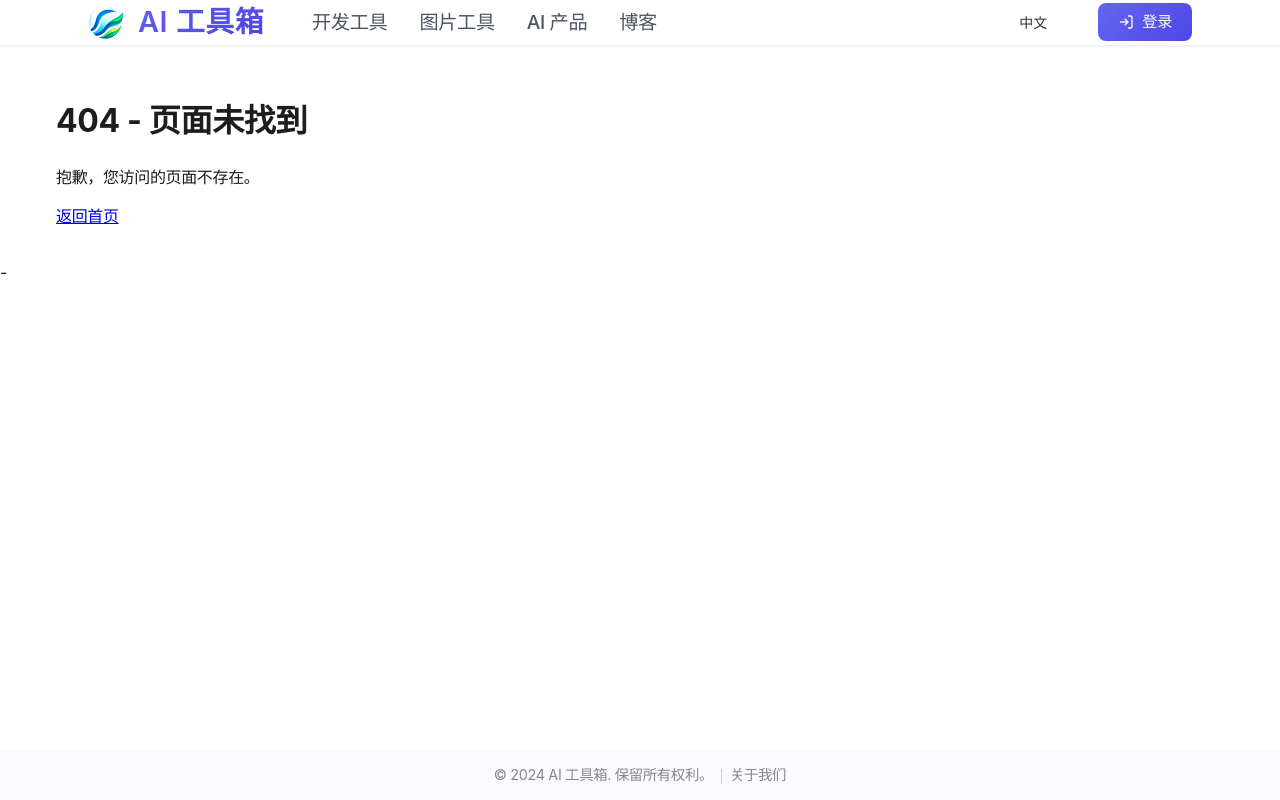
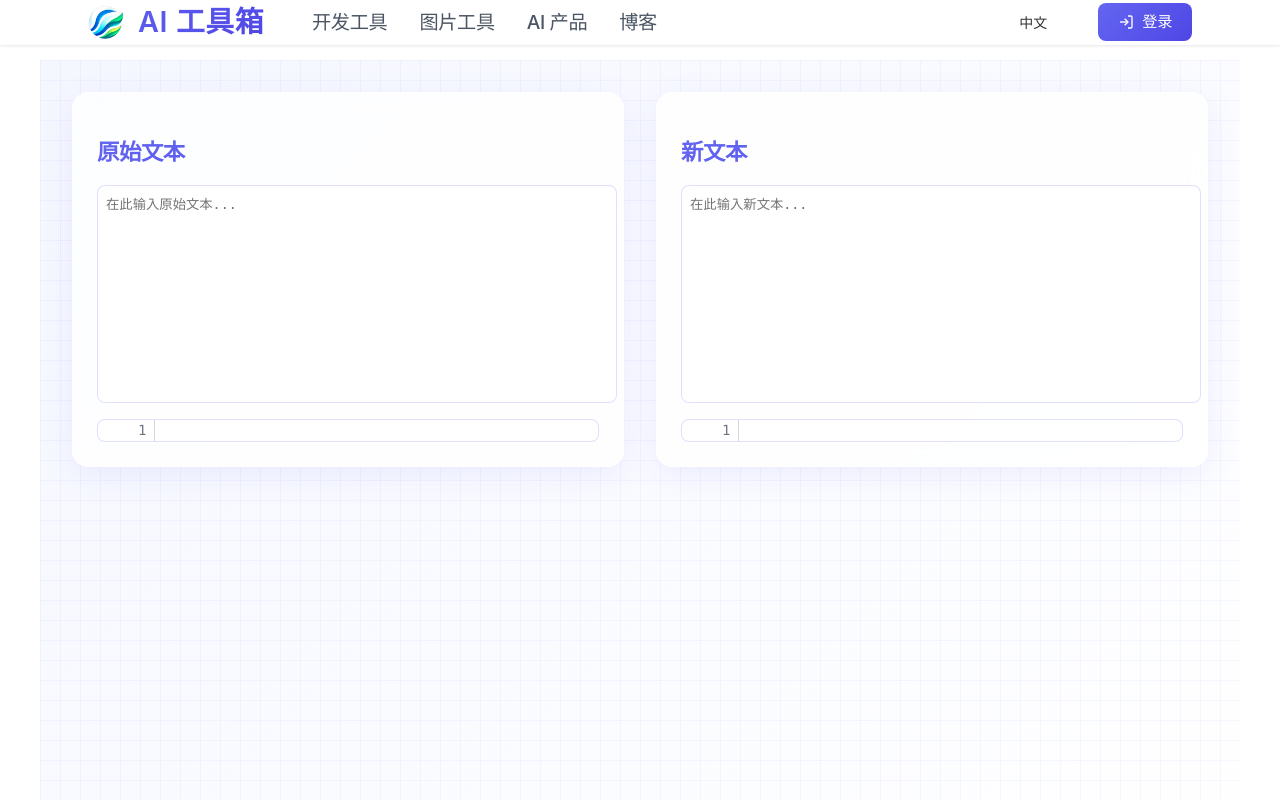
Before and after one commit to fisherdaddy/ai-toolbox, a React (Vite) app: page /text-diff in a window 1280 px wide. Before the commit this address had no page. Shown: the top 800 px of the page. Built offline with nearby package versions, Linux system fonts and the light colour scheme.

Commit message:
feature: 新增diff工具

```diff
--- a/package.json
+++ b/package.json
@@ -10,6 +10,7 @@
   "dependencies": {
     "@react-oauth/google": "^0.12.1",
     "antd": "^5.21.6",
+    "diff": "^7.0.0",
     "dompurify": "^3.1.7",
     "html2canvas": "^1.4.1",
     "i18next": "^23.16.5",
--- a/src/App.jsx
+++ b/src/App.jsx
@@ -21,6 +21,7 @@ const HandwriteGen  = lazy(() => import('./components/HandwriteGen'));
 const ImageBase64Converter  = lazy(() => import('./components/ImageBase64Converter'));
 const QuoteCard = lazy(() => import('./components/QuoteCard'));
 const LatexToImage = lazy(() => import('./components/LatexToImage'));
+const TextDiff = lazy(() => import('./components/TextDiff'));
 
 function App() {
   return (
@@ -48,6 +49,7 @@ function App() {
               <Route path="/image-base64" element={<ImageBase64Converter />} />
               <Route path="/quote-card" element={<QuoteCard />} />
               <Route path="/latex-to-image" element={<LatexToImage />} />
+              <Route path="/text-diff" element={<TextDiff />} />
               <Route path="*" element={<NotFound />} />
 
             </Routes>
--- /dev/null
+++ b/src/components/TextDiff.jsx
@@ -0,0 +1,268 @@
+import React, { useState } from 'react';
+import styled from 'styled-components';
+import { useTranslation } from '../js/i18n';
+import SEO from './SEO';
+
+const Container = styled.div`
+  min-height: 100vh;
+  background: linear-gradient(135deg, #f5f7ff 0%, #ffffff 100%);
+  padding: 2rem;
+  position: relative;
+
+  &::before {
+    content: '';
+    position: absolute;
+    top: 0;
+    left: 0;
+    right: 0;
+    bottom: 0;
+    background:
+      linear-gradient(90deg, rgba(99, 102, 241, 0.05) 1px, transparent 1px),
+      linear-gradient(rgba(99, 102, 241, 0.05) 1px, transparent 1px);
+    background-size: 20px 20px;
+    pointer-events: none;
+  }
+`;
+
+const ContentWrapper = styled.div`
+  display: flex;
+  gap: 2rem;
+  max-width: 1400px;
+  margin: 0 auto;
+  position: relative;
+  z-index: 1;
+
+  @media (max-width: 768px) {
+    flex-direction: column;
+  }
+`;
+
+const InputContainer = styled.div`
+  flex: 1;
+  background: rgba(255, 255, 255, 0.8);
+  backdrop-filter: blur(10px);
+  border-radius: 16px;
+  padding: 1.5rem;
+  box-shadow: 0 8px 32px rgba(99, 102, 241, 0.1);
+  border: 1px solid rgba(255, 255, 255, 0.2);
+  display: flex;
+  flex-direction: column;
+  gap: 1rem;
+`;
+
+const TitleLabel = styled.h2`
+  font-size: 1.8rem;
+  margin-bottom: 1.5rem;
+  background: linear-gradient(135deg, #6366F1 0%, #4F46E5 100%);
+  -webkit-background-clip: text;
+  -webkit-text-fill-color: transparent;
+  font-weight: 700;
+  letter-spacing: -0.02em;
+`;
+
+const TextArea = styled.textarea`
+  width: 100%;
+  height: 400px;
+  padding: 1rem;
+  border: 1px solid rgba(99, 102, 241, 0.2);
+  border-radius: 8px;
+  font-size: 14px;
+  font-family: 'Monaco', 'Menlo', 'Ubuntu Mono', 'Consolas', monospace;
+  resize: none;
+  background: rgba(255, 255, 255, 0.9);
+
+  &:focus {
+    outline: none;
+    border-color: rgba(99, 102, 241, 0.5);
+    box-shadow: 0 0 0 2px rgba(99, 102, 241, 0.1);
+  }
+`;
+
+const DiffContainer = styled.div`
+  flex: 1;
+  background: rgba(255, 255, 255, 0.8);
+  backdrop-filter: blur(10px);
+  border-radius: 16px;
+  padding: 1.5rem;
+  box-shadow: 0 8px 32px rgba(99, 102, 241, 0.1);
+  border: 1px solid rgba(255, 255, 255, 0.2);
+`;
+
+const DiffViewContainer = styled.div`
+  display: flex;
+  gap: 2rem;
+  width: 100%;
+  max-width: 1400px;
+  margin: 0 auto;
+`;
+
+const DiffPanel = styled.div`
+  flex: 1;
+  min-width: 0;
+  background: rgba(255, 255, 255, 0.8);
+  backdrop-filter: blur(10px);
+  border-radius: 16px;
+  padding: 1.5rem;
+  box-shadow: 0 8px 32px rgba(99, 102, 241, 0.1);
+  border: 1px solid rgba(255, 255, 255, 0.2);
+  display: flex;
+  flex-direction: column;
+`;
+
+const LineNumbersContainer = styled.div`
+  width: 40px;
+  padding-right: 10px;
+  text-align: right;
+  color: #6e7681;
+  user-select: none;
+  border-right: 1px solid #d0d7de;
+`;
+
+const DiffContent = styled.div`
+  display: flex;
+  font-family: 'Monaco', 'Menlo', 'Ubuntu Mono', 'Consolas', monospace;
+  font-size: 14px;
+  line-height: 1.5;
+  overflow-x: auto;
+  white-space: pre;
+  margin-top: 1rem;
+  border: 1px solid rgba(99, 102, 241, 0.2);
+  border-radius: 8px;
+  background: rgba(255, 255, 255, 0.9);
+`;
+
+const DiffLine = styled.div`
+  display: flex;
+  width: 100%;
+  background-color: ${props => {
+    if (props.$added) return 'rgba(46, 160, 67, 0.15)';
+    if (props.$removed) return 'rgba(248, 81, 73, 0.15)';
+    return 'transparent';
+  }};
+`;
+
+const LineContent = styled.div`
+  padding: 0 8px;
+  flex: 1;
+  color: ${props => {
+    if (props.$added) return '#1a7f37';
+    if (props.$removed) return '#cf222e';
+    return 'inherit';
+  }};
+`;
+
+const LineNumber = styled.div`
+  color: #6e7681;
+  padding: 0 8px;
+  text-align: right;
+  user-select: none;
+  min-width: 40px;
+  border-right: 1px solid #d0d7de;
+`;
+
+const DiffHeader = styled(TitleLabel)`
+  font-size: 1.4rem;
+  margin-bottom: 1rem;
+`;
+
+function TextDiff() {
+  const { t } = useTranslation();
+  const [oldText, setOldText] = useState('');
+  const [newText, setNewText] = useState('');
+
+  const processText = (text) => {
+    return text.split('\n');
+  };
+
+  const oldLines = processText(oldText);
+  const newLines = processText(newText);
+  const maxLines = Math.max(oldLines.length, newLines.length);
+
+  return (
+    <>
+      <SEO
+        title={t('tools.textDiff.title')}
+        description={t('tools.textDiff.description')}
+      />
+      <Container>
+        <DiffViewContainer>
+          <DiffPanel>
+            <DiffHeader>{t('tools.textDiff.originalText')}</DiffHeader>
+            <textarea
+              value={oldText}
+              onChange={(e) => setOldText(e.target.value)}
+              placeholder={t('tools.textDiff.originalPlaceholder')}
+              style={{
+                width: '100%',
+                height: '200px',
+                padding: '8px',
+                border: '1px solid rgba(99, 102, 241, 0.2)',
+                borderRadius: '8px',
+                fontFamily: 'Monaco, Menlo, Consolas, monospace',
+                resize: 'none'
+              }}
+            />
+            <DiffContent>
+              <LineNumber>
+                {oldLines.map((_, i) => (
+                  <div key={i}>{i + 1}</div>
+                ))}
+              </LineNumber>
+              <div style={{ flex: 1 }}>
+                {oldLines.map((line, i) => (
+                  <DiffLine
+                    key={i}
+                    $removed={!newLines.includes(line)}
+                  >
+                    <LineContent $removed={!newLines.includes(line)}>
+                      {line}
+                    </LineContent>
+                  </DiffLine>
+                ))}
+              </div>
+            </DiffContent>
+          </DiffPanel>
+
+          <DiffPanel>
+            <DiffHeader>{t('tools.textDiff.newText')}</DiffHeader>
+            <textarea
+              value={newText}
+              onChange={(e) => setNewText(e.target.value)}
+              placeholder={t('tools.textDiff.newPlaceholder')}
+              style={{
+                width: '100%',
+                height: '200px',
+                padding: '8px',
+                border: '1px solid rgba(99, 102, 241, 0.2)',
+                borderRadius: '8px',
+                fontFamily: 'Monaco, Menlo, Consolas, monospace',
+                resize: 'none'
+              }}
+            />
+            <DiffContent>
+              <LineNumber>
+                {newLines.map((_, i) => (
+                  <div key={i}>{i + 1}</div>
+                ))}
+              </LineNumber>
+              <div style={{ flex: 1 }}>
+                {newLines.map((line, i) => (
+                  <DiffLine
+                    key={i}
+                    $added={!oldLines.includes(line)}
+                  >
+                    <LineContent $added={!oldLines.includes(line)}>
+                      {line}
+                    </LineContent>
+                  </DiffLine>
+                ))}
+              </div>
+            </DiffContent>
+          </DiffPanel>
+        </DiffViewContainer>
+      </Container>
+    </>
+  );
+}
+
+export default TextDiff;
--- a/src/locales/en/tools.json
+++ b/src/locales/en/tools.json
@@ -104,5 +104,13 @@
     "fisherai": {
       "title": "FisherAI",
       "description": "The Best Summary Extension for Chrome Browser"
+    },
+    "textDiff": {
+      "title": "Text Diff",
+      "description": "Compare differences between two texts",
+      "originalText": "Original Text",
+      "newText": "New Text",
+      "originalPlaceholder": "Enter original text here...",
+      "newPlaceholder": "Enter new text here..."
     }
 }
--- a/src/locales/ja/tools.json
+++ b/src/locales/ja/tools.json
@@ -104,5 +104,13 @@
     "fisherai": {
       "title": "FisherAI",
       "description": "最高のChromeブラウザ用要約プラグイン"
+    },
+    "textDiff": {
+      "title": "テキスト差分",
+      "description": "2つのテキストの違いを比較",
+      "originalText": "元のテキスト",
+      "newText": "新しいテキスト",
+      "originalPlaceholder": "元のテキストを入力...",
+      "newPlaceholder": "新しいテキストを入力..."
     }
 }
--- a/src/locales/ko/tools.json
+++ b/src/locales/ko/tools.json
@@ -105,5 +105,13 @@
     "fisherai": {
       "title": "FisherAI",
       "description": "가장 유용한 Chrome 브라우저 요약 확장 프로그램"
+    },
+    "textDiff": {
+      "title": "텍스트 비교",
+      "description": "두 텍스트의 차이점 비교",
+      "originalText": "원본 텍스트",
+      "newText": "새 텍스트",
+      "originalPlaceholder": "원본 텍스트를 입력하세요...",
+      "newPlaceholder": "새 텍스트를 입력하세요..."
     }
 }
--- a/src/locales/zh/tools.json
+++ b/src/locales/zh/tools.json
@@ -103,5 +103,13 @@
     "fisherai": {
       "title": "FisherAI",
       "description": "最好用的 Chrome 浏览器摘要插件"
+    },
+    "textDiff": {
+      "title": "文本差异对比",
+      "description": "比较两段文本的差异",
+      "originalText": "原始文本",
+      "newText": "新文本",
+      "originalPlaceholder": "在此输入原始文本...",
+      "newPlaceholder": "在此输入新文本..."
     }
 }
--- a/src/pages/DevTools.jsx
+++ b/src/pages/DevTools.jsx
@@ -7,6 +7,8 @@ const tools = [
   { id: 'jsonFormatter', icon: '/assets/icon/json-format.png', path: '/json-formatter' },
   { id: 'urlEncodeDecode', icon: '/assets/icon/url-endecode.png', path: '/url-encode-and-decode' },
   { id: 'imageBase64Converter', icon: '/assets/icon/image-base64.png', path: '/image-base64' },
+  { id: 'textDiff', icon: '/assets/icon/diff.png', path: '/text-diff' },
+
 ];
 
 const DevTools = () => {
--- a/src/pages/Home.jsx
+++ b/src/pages/Home.jsx
@@ -7,10 +7,13 @@ const tools = [
   { id: 'handwrite', icon: '/assets/icon/handwrite.png', path: '/handwriting' },
   { id: 'quoteCard', icon: '/assets/icon/quotecard.png', path: '/quote-card' },
   { id: 'markdown2image', icon: '/assets/icon/markdown2image.png', path: '/markdown-to-image' },
+
   { id: 'latex2image', icon: '/assets/icon/latex2image.png', path: '/latex-to-image' },
   { id: 'jsonFormatter', icon: '/assets/icon/json-format.png', path: '/json-formatter' },
   { id: 'urlEncodeDecode', icon: '/assets/icon/url-endecode.png', path: '/url-encode-and-decode' },
   { id: 'imageBase64Converter', icon: '/assets/icon/image-base64.png', path: '/image-base64' },
+  { id: 'textDiff', icon: '/assets/icon/diff.png', path: '/text-diff' },
+
   { id: 'openAITimeline', icon: '/assets/icon/openai_small.svg', path: '/openai-timeline' },
   { id: 'modelPrice', icon: '/assets/icon/openai_small.svg', path: '/llm-model-price' },
   { id: 'fisherai', icon: '/assets/icon/fisherai.png', path: 'https://chromewebstore.google.com/detail/fisherai-your-best-summar/ipfiijaobcenaibdpaacbbpbjefgekbj', external: true } // 新增外部链接
```
Also changed, not shown: public/assets/icon/diff.png (added).
